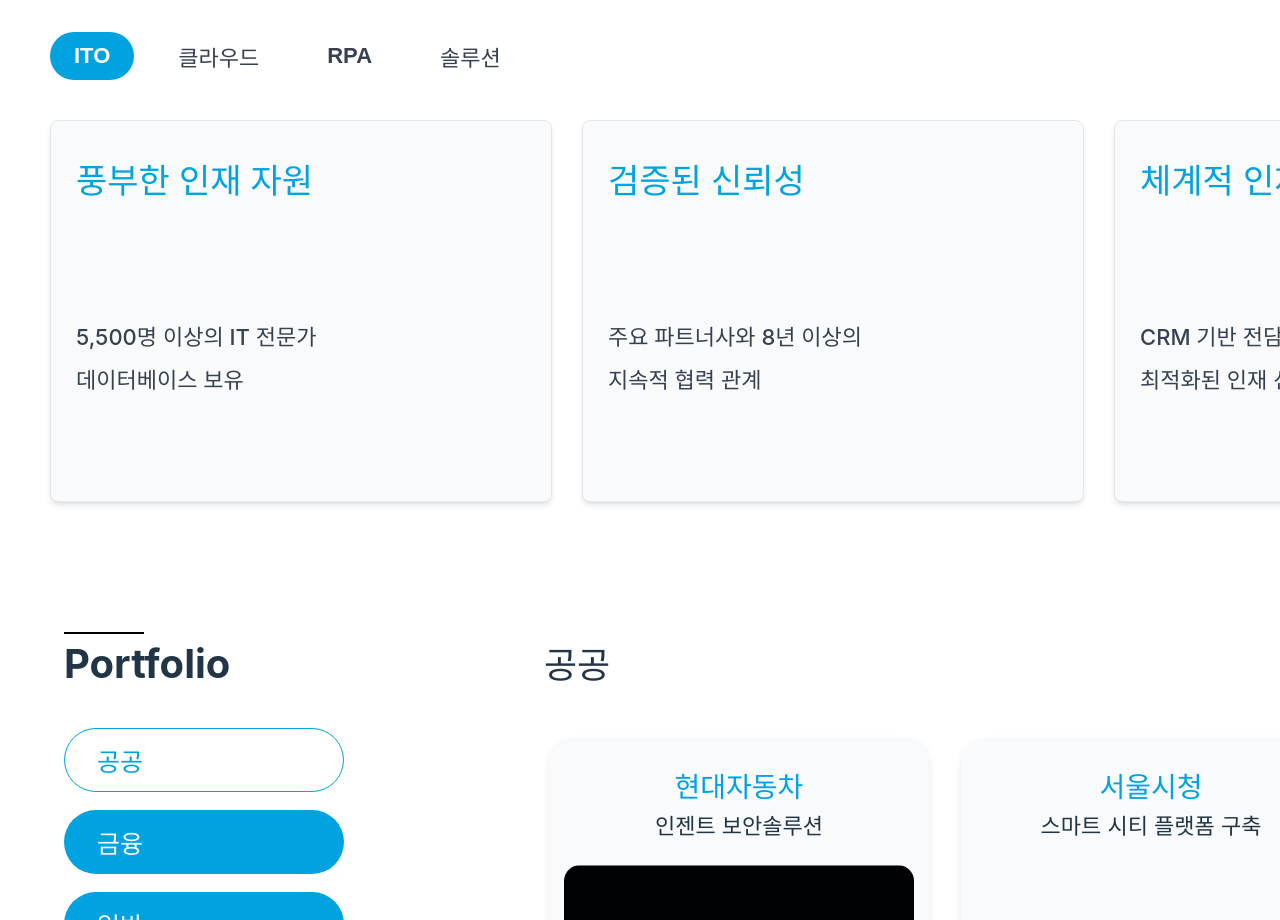
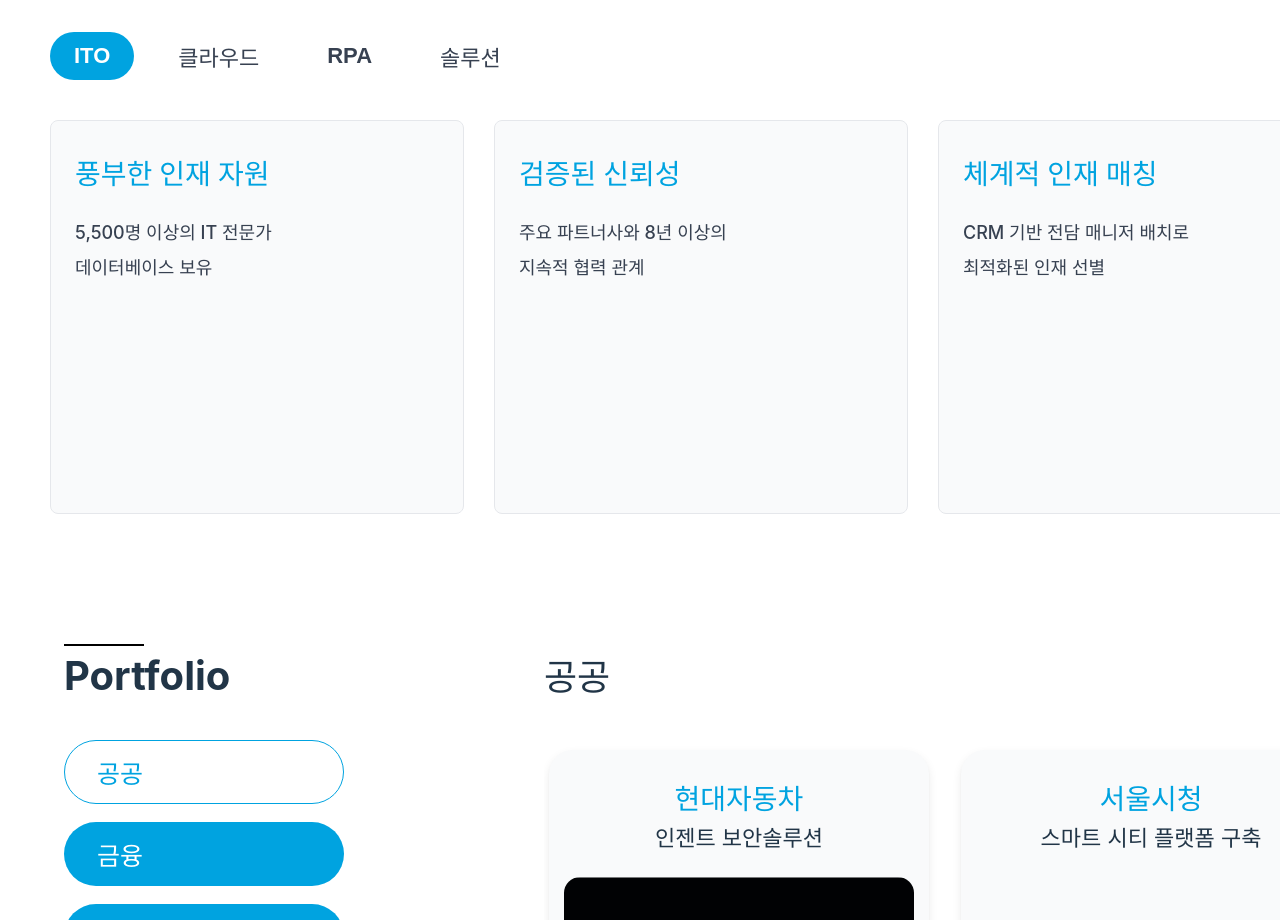
Before and after one commit to onexhana/nimbustech_website, a React (Vite) app: page /about in a window 1280 px wide. Shown: the part 1120-2040 px from the top of the page. Built offline with nearby package versions, Linux system fonts and the light colour scheme; a web font is replaced by a local one.

Commit message:
feat : (about) 수정

```diff
--- a/src/components/About/AboutCard.tsx
+++ b/src/components/About/AboutCard.tsx
@@ -3,10 +3,9 @@
 // ABOUT 페이지 개별 카드 컴포넌트
 // 담당자: About 페이지 팀
 // 주요 기능: 서비스 소개 카드, 호버 애니메이션
-// 수정 사항: 카드 크기 조정, 그림자 효과, 호버 모션
+// 수정 사항: 카드 크기 유동화, 동일 높이 유지, 그림자 효과, 호버 모션
 // ========================================
 
-// AboutCard 컴포넌트 props 타입 정의: 카드 제목(title)과 내용(description 배열)을 전달받습니다.
 interface AboutCardProps {
   title: string;
   description: string[];
@@ -15,78 +14,84 @@ interface AboutCardProps {
 }
 
 export default function AboutCard({ title, description, detailLink }: AboutCardProps) {
-  // ========================================
-  // 카드 렌더링 (호버 효과, 크기 조정 포함)
-  // ========================================
   return (
     <div
-      // 카드 컨테이너: 배경색, 그림자, 크기, 패딩 및 호버 트랜지션 설정
-      className="bg-gray-50 rounded-lg p-6 border border-gray-200"
+      className="bg-gray-50 rounded-lg border border-gray-200 shadow-sm transition-transform duration-300 cursor-pointer flex flex-col"
       style={{
-        backgroundColor: '#f9fafb',
-        display: 'flex',
-        flexDirection: 'column',
-        justifyContent: detailLink ? 'space-between' : 'flex-start',
-        borderRadius: '8px',
-        padding: '10px',
-        border: '1px solid #e5e7eb',
-        boxShadow: '0 4px 6px -1px rgba(0, 0, 0, 0.1), 0 2px 4px -1px rgba(0, 0, 0, 0.06)',
-        height: '360px',
-        width: '480px',
-        maxWidth: '480px',
-        flexShrink: 0,
-        transition: 'all 0.3s cubic-bezier(0.25, 0.46, 0.45, 0.94)',
-        cursor: 'pointer'
+        backgroundColor: "#f9fafb",
+        borderRadius: "8px",
+        padding: "16px",
+        border: "1px solid #e5e7eb",
+        minHeight: "360px",
+        width: "380px",     // ✅ 모든 카드 동일 너비로 고정
+        maxWidth: "380px",  // ✅ 초과 방지
+        flexShrink: 0,      // ✅ 강제로 줄어들지 않도록
+        display: "flex",
       }}
       onMouseEnter={(e) => {
-        // 카드가 호버되면 위로 이동하고 그림자를 강화합니다.
-        e.currentTarget.style.transform = 'translateY(-8px)';
-        e.currentTarget.style.boxShadow = '0 20px 25px -5px rgba(0, 0, 0, 0.1), 0 10px 10px -5px rgba(0, 0, 0, 0.04)';
+        e.currentTarget.style.transform = "translateY(-8px)";
+        e.currentTarget.style.boxShadow =
+          "0 20px 25px -5px rgba(0, 0, 0, 0.1), 0 10px 10px -5px rgba(0, 0, 0, 0.04)";
       }}
       onMouseLeave={(e) => {
-        // 호버 해제 시 원래 위치와 그림자로 복원합니다.
-        e.currentTarget.style.transform = 'translateY(0)';
-        e.currentTarget.style.boxShadow = '0 4px 6px -1px rgba(0, 0, 0, 0.1), 0 2px 4px -1px rgba(0, 0, 0, 0.06)';
+        e.currentTarget.style.transform = "translateY(0)";
+        e.currentTarget.style.boxShadow =
+          "0 4px 6px -1px rgba(0, 0, 0, 0.1), 0 2px 4px -1px rgba(0, 0, 0, 0.06)";
       }}
     >
+      {/* 제목 */}
       <h3
-        className="font-semibold text-blue-600 mb-4 text-base leading-tight"
+        className="font-semibold text-blue-600 leading-tight"
         style={{
-          color: '#00A3E0',
-          fontSize: '34px',
-          fontWeight: '550',
-          marginTop: '24px',
-          marginLeft: '15px',
-          marginBottom: detailLink ? '106px' : '116px'
+          color: "#00A3E0",
+          fontSize: "28px",
+          fontWeight: "600",
+          margin: "16px 0 24px 8px",
         }}
       >
         {title}
       </h3>
 
-      <div className="text-sm text-gray-700 space-y-1"
-      style={{ color: '#374151', fontSize: '22px', fontWeight: '550'}}>
-        {/* description 배열을 순회하여 각 줄을 렌더링합니다. */}
+      {/* 설명 */}
+      <div
+        className="text-gray-700 space-y-2 flex-1 overflow-hidden"
+        style={{
+          color: "#374151",
+          fontSize: "18px",
+          fontWeight: "500",
+          display: "flex",
+          flexDirection: "column",
+          justifyContent: "flex-start",
+        }}
+      >
         {description.map((line, i) => (
           <div
             key={i}
-            className="leading-relaxed"
+            className="leading-relaxed truncate"
             style={{
-              marginBottom: '12px',
-              marginLeft: '15px',
-              lineHeight: '1.4'
+              marginBottom: "8px",
+              marginLeft: "8px",
+              lineHeight: "1.5",
             }}
           >
             {line}
           </div>
         ))}
       </div>
+
+      {/* 상세 링크 */}
       {detailLink && (
-        <div style={{ marginTop: '16px', marginLeft: '15px' }}>
+        <div style={{ marginTop: "16px", marginLeft: "8px" }}>
           <a
             href={detailLink}
             target="_blank"
             rel="noopener noreferrer"
-            style={{ color: '#00A3E0', fontWeight: '600', fontSize: '14px', textDecoration: 'none' }}
+            style={{
+              color: "#00A3E0",
+              fontWeight: "600",
+              fontSize: "14px",
+              textDecoration: "none",
+            }}
           >
             자세히 보기 →
           </a>
```
